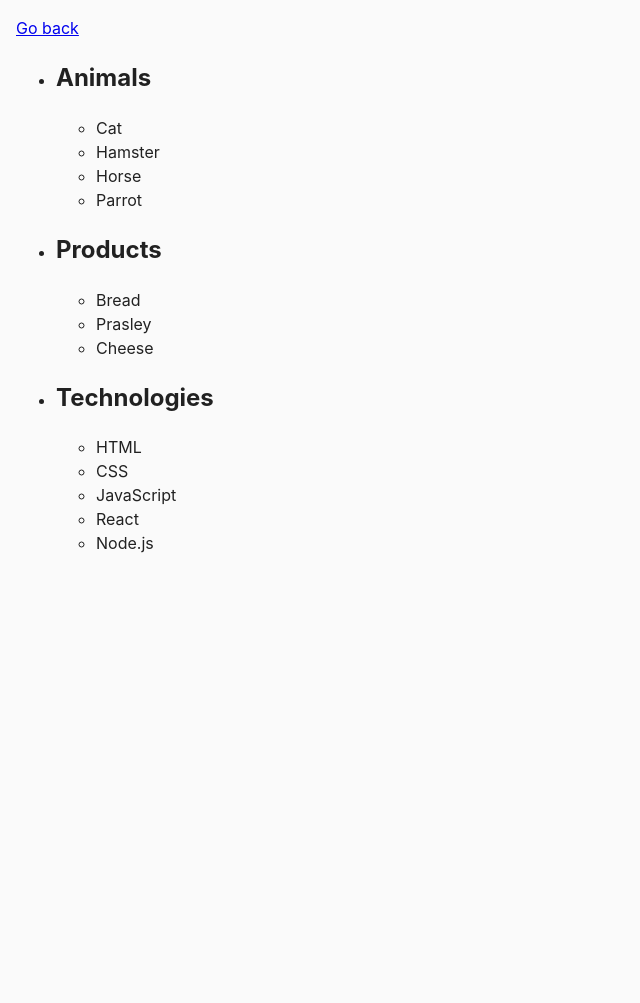
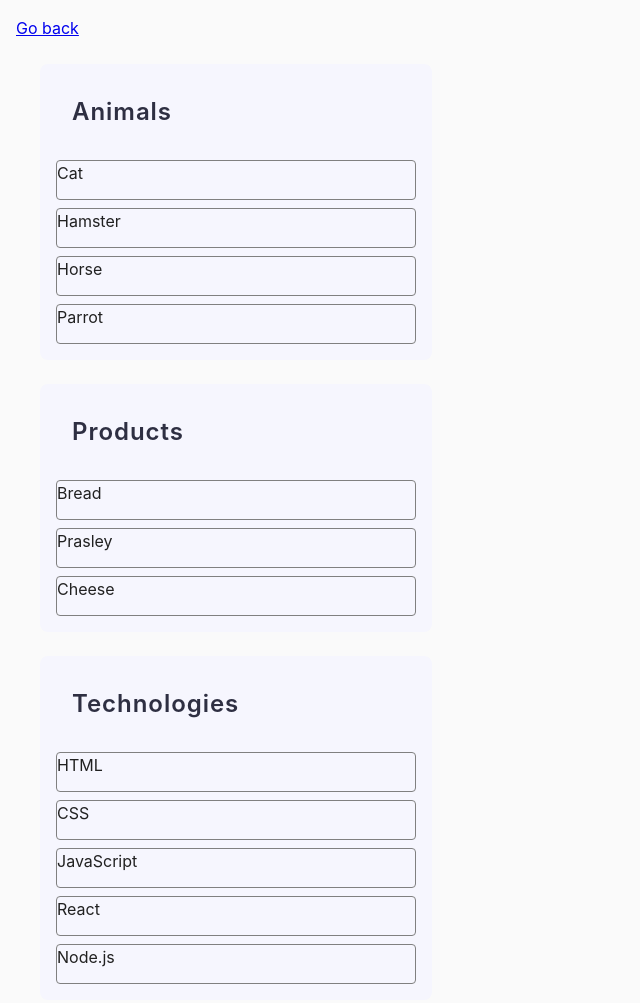
Before and after one commit to VadymSnizhko/goit-js-hw-07, a plain HTML site: page task-1.html in a window 1280 px wide. Shown: the whole page, without its empty margins (0-640 px from the left). Before the commit the page ends 800 px from the top, so only its background shows below. Drawn offline with Linux system fonts and the light colour scheme.

Commit message:
Ready bnanck task1

```diff
--- a/css/common.css
+++ b/css/common.css
@@ -12,3 +12,10 @@ body {
   color: #212121;
   line-height: 1.5;
 }
+
+ul,
+ol {
+  list-style-type: none;
+  padding: 0;
+  margin: 0;
+}
--- /dev/null
+++ b/css/task-1.css
@@ -0,0 +1,40 @@
+h2{
+    font-weight: 600;
+    font-size: 24px;
+    line-height: 1.33333;
+    letter-spacing: 0.04em;
+    color: #2e2f42;
+    margin-top: 16px;
+    margin-left: 16px;
+    margin-bottom: 16px;
+}
+
+.item{
+    display: flex;
+    align-items: flex-start;
+    justify-content: flex-start;
+    flex-direction: column;
+    gap: 16px;
+    border-radius: 8px;
+    padding: 16px;
+    margin: 24px;
+    width: 392px;
+    background: #f6f6fe;
+}
+
+.item ul{
+    display: flex;
+    align-items: flex-start;
+    justify-content: flex-start;
+    flex-direction: column;
+    gap: 8px;
+
+}
+
+.item li{
+
+    border: 1px solid #808080;
+    border-radius: 4px;
+    width: 360px;
+    height: 40px;
+}
--- a/task-1.html
+++ b/task-1.html
@@ -6,6 +6,7 @@
     <meta name="viewport" content="width=device-width, initial-scale=1.0" />
     <title>Task 1</title>
     <link rel="stylesheet" href="./css/common.css" />
+    <link rel="stylesheet" href="./css/task-1.css" />
   </head>
   <body>
     <p><a href="./index.html">Go back</a></p>
```
Also changed, not shown: index.html (+6 -0 lines).
